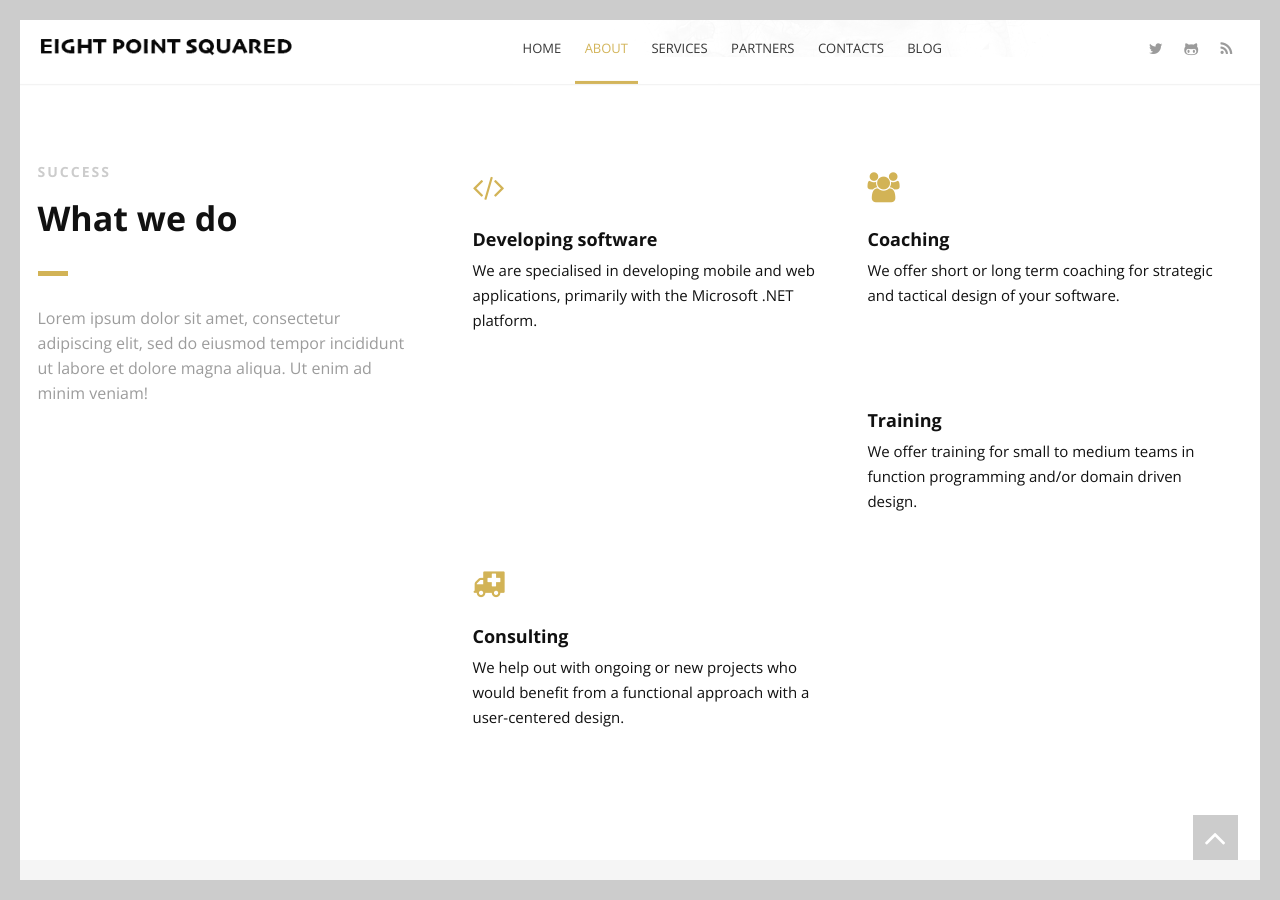
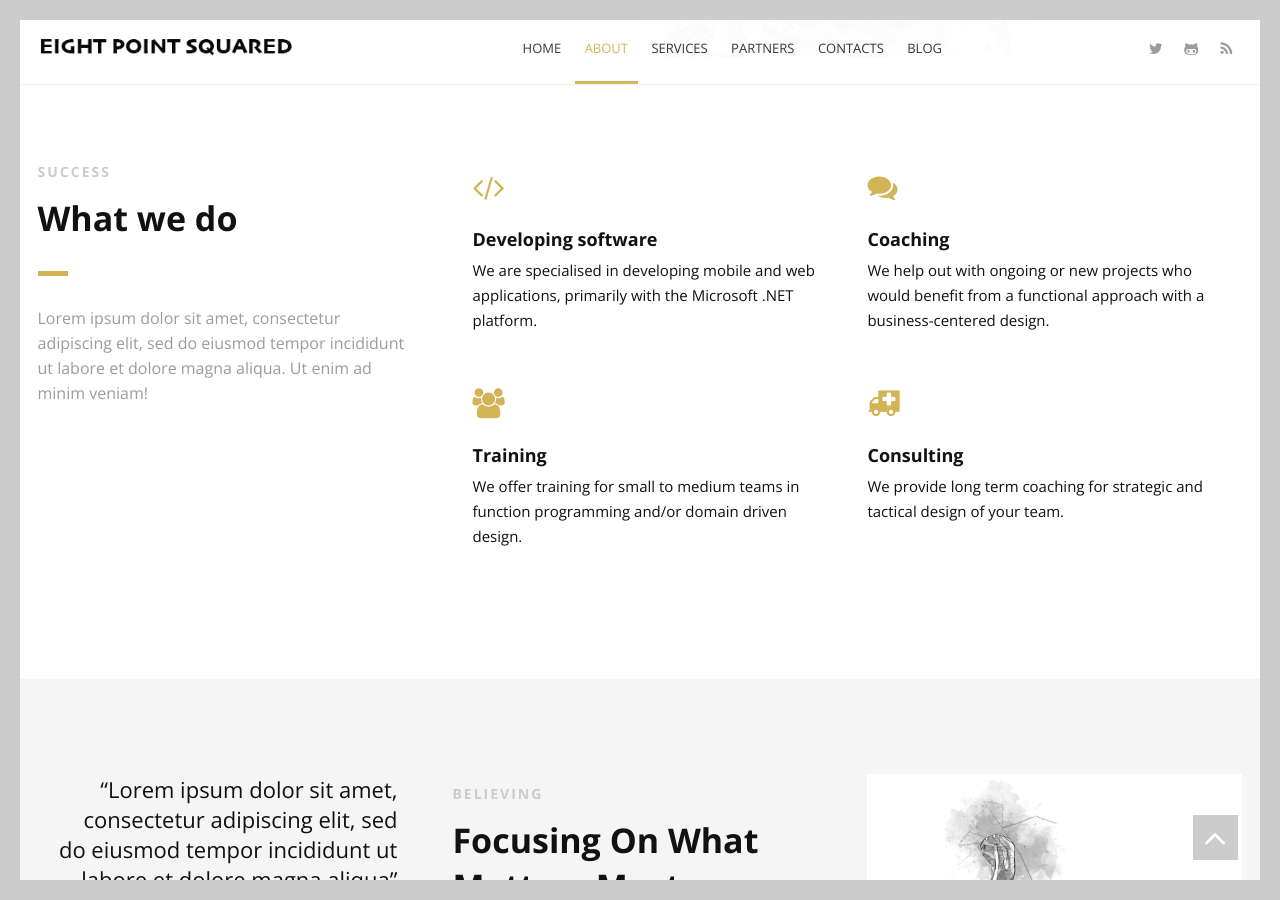
Before and after one commit to eightpointsquared/eightpointsquared.github.io, a Jekyll site: the page built from index.html, in a window 1280 px wide and 900 px high, scrolled down 687 px. Built offline with Jekyll 4.4.1, drawn with Linux system fonts in a browser that asks for light colours; the list of posts is cut into pages by our own code.

Commit message:
swap text around

```diff
--- a/index.html
+++ b/index.html
@@ -39,12 +39,12 @@
             <div class="col-2 icon-block icon-top wow fadeInUp" data-wow-delay="0.3s">
                 <!--Icon-->
                 <div class="icon">
-                    <i class="fa fa-users fa-2x"></i>
+                    <i class="fa fa-comments fa-2x"></i>
                 </div>
                 <!--Icon Block Description-->
                 <div class="icon-block-description">
                     <h4>Coaching</h4>
-                    <p>We offer short or long term coaching for strategic and tactical design of your software.</p>
+                    <p>We help out with ongoing or new projects who would benefit from a functional approach with a business-centered design.</p>
                 </div>
             </div>
             <!--End of Icon Block-->
@@ -53,7 +53,7 @@
             <div class="col-2 icon-block icon-top wow fadeInUp" data-wow-delay="0.5s">
                 <!--Icon-->
                 <div class="icon">
-                    <i class="fa fa-steam-symbol fa-2x"></i>
+                    <i class="fa fa-users fa-2x"></i>
                 </div>
                 <!--Icon Block Description-->
                 <div class="icon-block-description">
@@ -72,7 +72,7 @@
                 <!--Icon Block Description-->
                 <div class="icon-block-description">
                     <h4>Consulting</h4>
-                    <p>We help out with ongoing or new projects who would benefit from a functional approach with a user-centered design.</p>
+                    <p>We provide long term coaching for strategic and tactical design of your team.</p>
                 </div>
             </div>
             <!--End of Icon Block-->
```
